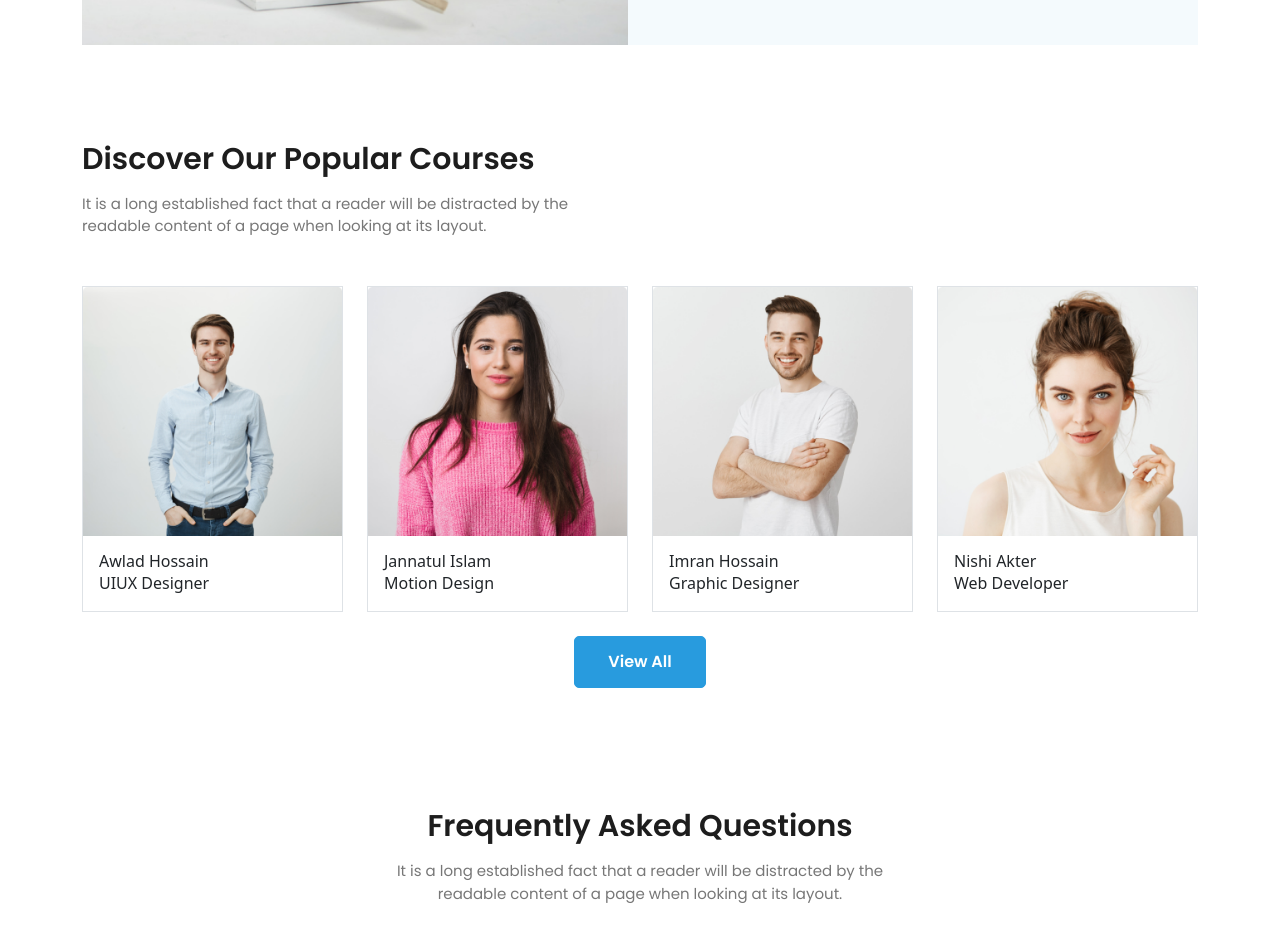
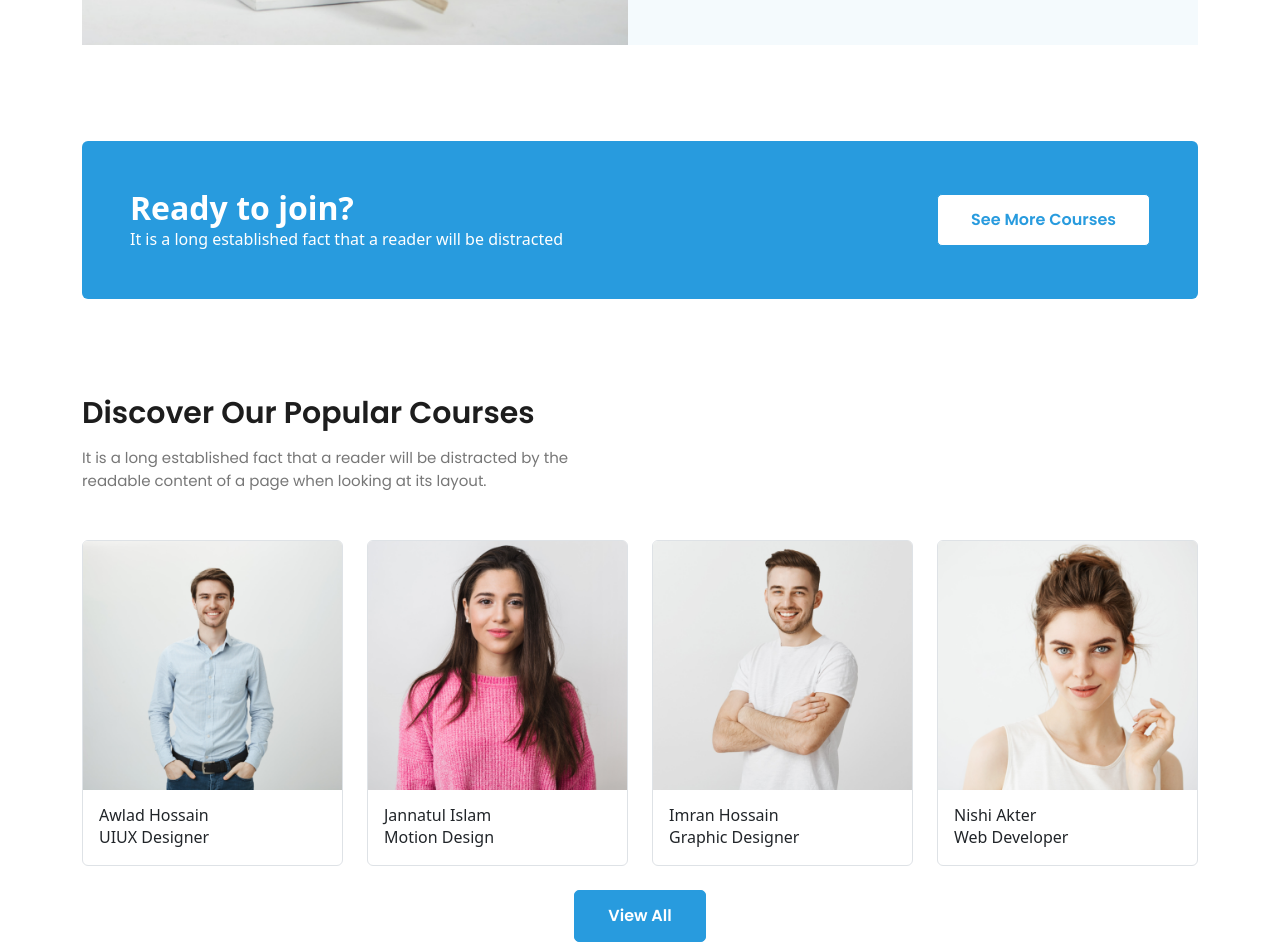
Before and after one commit to Sharif101/Assingment-3, a plain HTML site: page index.html in a window 1280 px wide. Shown: the part 2208-3153 px from the top of the page. Drawn offline with nearby package versions, Linux system fonts and the light colour scheme.

Commit message:
register added

```diff
--- a/css/style.css
+++ b/css/style.css
@@ -35,6 +35,17 @@ body,html{
 {
     background-color: var(--btn-col);
     color: white;
+    padding: 13px 33px;
+    border: 1px solid var(--btn-col);
+    border-radius: 5px;
+    font-family: var(--font-family);
+    font-size: 16px;
+    font-weight: 600;
+}
+.custom-btn2
+{
+    background-color: white;
+    color: var(--btn-col);
     padding: 13px 33px;
     border: 1px solid var(--btn-col);
     border-radius: 5px;
@@ -143,6 +154,18 @@ nav ul li
     font-weight: 600;
 }
 
+
+/* register-part */
+
+#register-part .register
+{
+    background-color: #289BDE;
+}
+#register-part
+{
+    color: white;
+}
+
 /* question-part */
 
 #question-part .qus
--- a/index.html
+++ b/index.html
@@ -217,6 +217,23 @@
         </section>
 
 
+
+        <!-- Ready to join -->
+        <section id="register-part">
+          <div class="container py-5">
+            <div class="register p-5 d-flex align-items-center justify-content-between rounded">
+              <div class="text">
+                <h2 class="fw-bold">Ready to join?</h2>
+                <p>It is a long established fact that a reader will be distracted </p>
+              </div>
+              <div class="button">
+                <button type="button" class="custom-btn2">See More Courses</button>
+              </div>
+            </div>
+          </div>
+        </section>
+
+
         <!-- Successfull students -->
         <section id="students-part">
           <div class="container pb-5 pt-5">
@@ -226,7 +243,7 @@
              </div>
              <div class="row">
               <div class="col-lg-3">
-                <div class="student border">
+                <div class="student border rounded">
                 <div class="img">
                   <img class="img-fluid" src="./images/student/student-1.png" alt="">
                 </div>
@@ -237,7 +254,7 @@
                 </div>
               </div>
               <div class="col-lg-3">
-                <div class="student border">
+                <div class="student border rounded"">
                 <div class="img">
                   <img class="img-fluid" src="./images/student/student-2.png" alt="">
                 </div>
@@ -248,7 +265,7 @@
                 </div>
               </div>
               <div class="col-lg-3">
-                <div class="student border">
+                <div class="student border rounded"">
                 <div class="img">
                   <img class="img-fluid" src="./images/student/student-3.png" alt="">
                 </div>
@@ -259,7 +276,7 @@
                 </div>
               </div>
               <div class="col-lg-3">
-                <div class="student border">
+                <div class="student border rounded"">
                 <div class="img">
                   <img class="img-fluid" src="./images/student/student-4.png" alt="">
                 </div>
```
